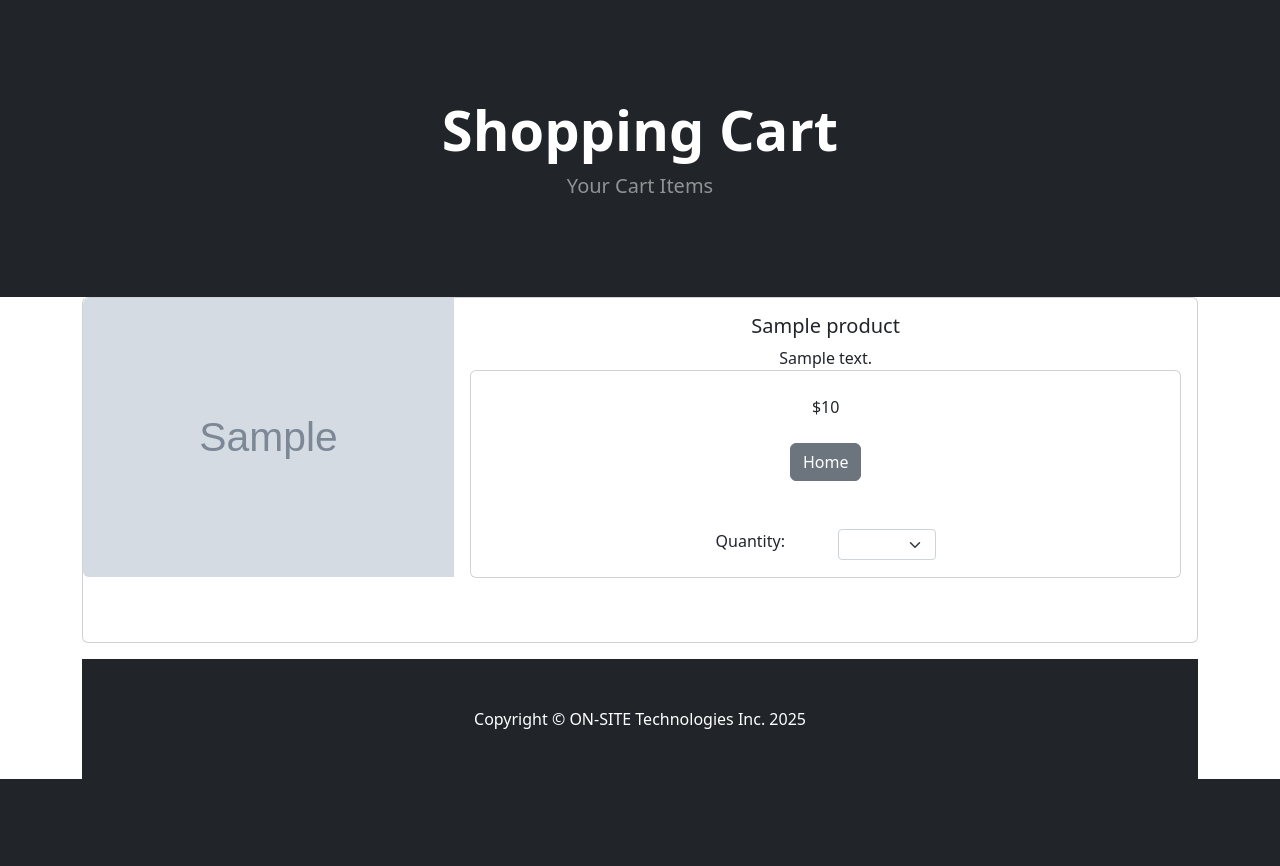
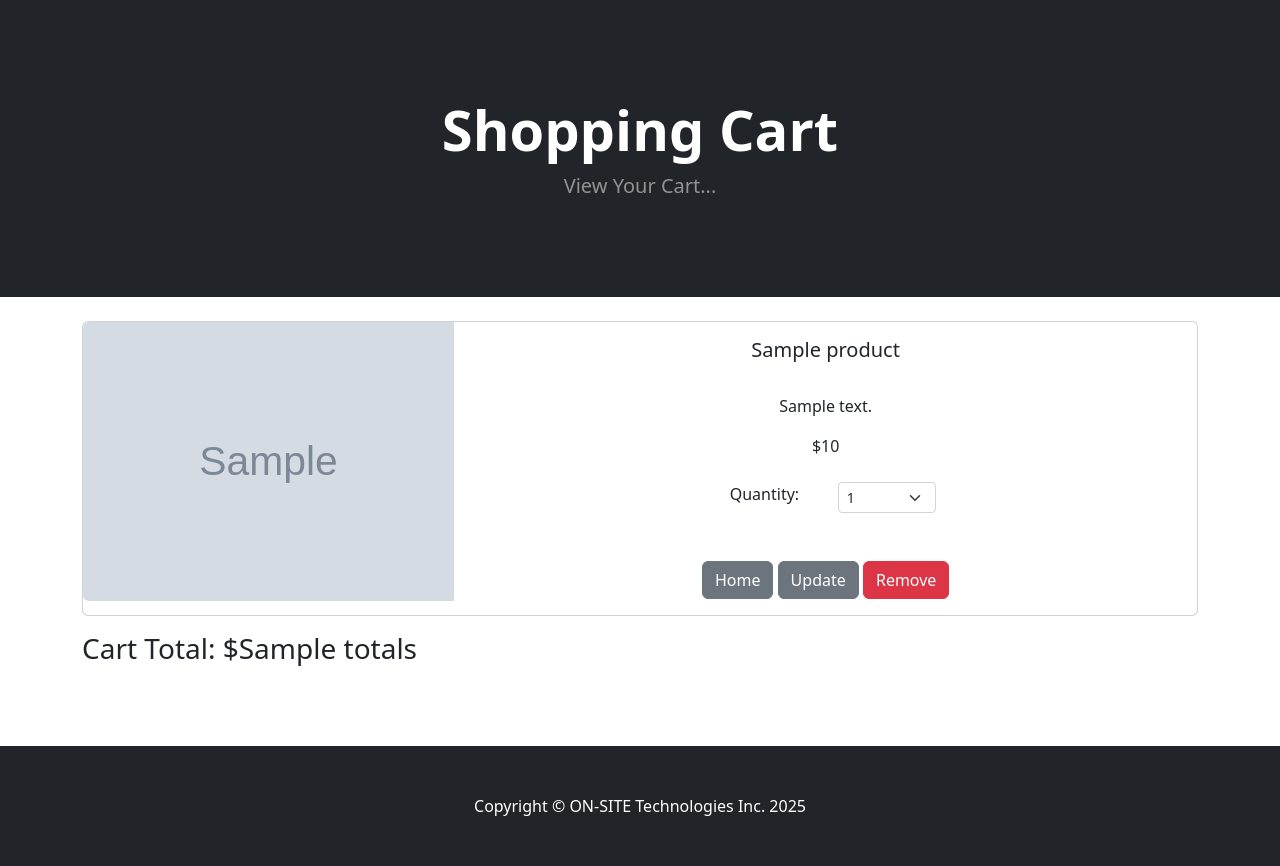
Before and after one commit to OTI-AB/CodemyEcom, a Django app: template cart/templates/cart_summary.html in a window 1280 px wide. Shown: the part 56-922 px from the top of the page. Before the commit the page ends 835 px from the top, so only its background shows below. Run offline with Django 5.2, Linux system fonts and the light colour scheme; the template is opened without the code that fills it: most values are stand-ins (such as "Sample title", 1, 10 or a date in 2020); grey boxes marked "Sample" are stand-in pictures.

Commit message:
Cart update, delete, totals

```diff
--- a/cart/cart.py
+++ b/cart/cart.py
@@ -42,3 +42,43 @@ class Cart():
     # Get ids in cart
     quantities = self.cart
     return quantities
+
+  def update(self, product, quantity):
+    product_id = str(product)
+    product_qty = int(quantity)
+
+    # Get cart
+    ourcart = self.cart
+    # Update cart dictionary
+    ourcart[product_id] = product_qty
+
+    self.session.modified = True
+
+    new_cart = self.cart
+    return new_cart
+
+  def delete(self, product):
+    product_id = str(product)
+    # Delete item
+    if product_id in self.cart:
+      del self.cart[product_id]
+
+    self.session.modified = True
+
+  def cart_total(self):
+    # Get product ids {'4': 2, '3': 1}
+    product_ids = self.cart.keys()
+    # Look up keys in product db model
+    products = Product.objects.filter(id__in=product_ids)
+    quantities = self.cart
+    total = 0
+
+    for key, value in quantities.items():
+      key = int(key)
+      for product in products:
+        if product.id == key:
+          if product.is_sale:
+            total += (value * product.sale_price)
+          else:
+            total += (value * product.price)
+    return total
--- a/cart/templates/cart_summary.html
+++ b/cart/templates/cart_summary.html
@@ -1,21 +1,22 @@
 {% extends 'base.html' %}
 
-{% load static %}
 
 {% block content %}
+
         <!-- Header-->
         <header class="bg-dark py-5">
             <div class="container px-4 px-lg-5 my-5">
                 <div class="text-center text-white">
                     <h1 class="display-4 fw-bolder">Shopping Cart</h1>
-            <p class="lead fw-normal text-white-50 mb-0">Your Cart Items</p>
+                    <p class="lead fw-normal text-white-50 mb-0">View Your Cart...</p>
                 </div>
             </div>
         </header>
+        <br/>
+        <div class="container">
+        {% if cart_products %}
+        	{% for product in cart_products %}
 
-<div class="container">
-  {% if cart_products%}
-    {% for product in cart_products %}
 <div class="card mb-3">
   <div class="row g-0">
     <div class="col-md-4">
@@ -25,45 +26,42 @@
       <div class="card-body">
         <center>
         <h5 class="card-title">{{ product.name }}</h5>
-                <p class="card-text">{{ product.description}}</p>
-              </center>
+        <br/>
+        <p class="card-text justified">{{ product.description }}</p>
+
         {% if product.is_sale %}
-                  <div class="col mb-5">
-                    <div class="card h-50">
-                        <!-- Sale Badge(from template) -->
-                          <div class="badge bg-light text-black position-absolute" style="top: 0.5rem; right: 0.5rem">Sale</div>
-                        <!-- Product details-->
-                        <div class="card-body p-4">
-                            <div class="text-center">
-                                <!-- Sale (from template)-->
-                                <div class="d-flex justify-content-center small text-info mb-2">
+        <div class="d-flex justify-content-center small text-warning mb-2">
                 <div class="bi-star-fill"></div>
-                                    &nbsp;&nbsp;Sale!!&nbsp;&nbsp;
+                &nbsp;&nbsp;Sale!&nbsp;&nbsp;
                 <div class="bi-star-fill"></div>
                 </div>
+
                 <!-- Product price-->
-                                  <strike>${{ product.price }}</strike>
+                <strike>
+                ${{ product.price }}
+                </strike>
+                &nbsp;
                 ${{ product.sale_price }}
-                            </div>
-                        </div>
-                        <!-- Product actions-->
-                         <div>
-                          <center>
-                            <a href="{% url 'home' %}" class="btn btn-secondary">Home</a>
-                          </center>
+
+
+
+        {% else %}
+            ${{ product.price }}
+
+        {% endif %}
             <br/><br/>
         <div class="row justify-content-center">
     <div class="col-md-2">Quantity:</div>
                 <div class="col-md-2">
-                              <select class="form-select form-select-sm" id="qty-cart">
-                                <option selected>
-                                  {% for key, value in quantities.items%}
+                <select class="form-select form-select-sm" id="select{{product.id}}">
+
+            {% for key, value in quantities.items %}
                 {% if key == product.id|slugify %}
-                                      {{ value }}
+            <option selected>{{ value }}</option>
                 {% endif %}
             {% endfor %}
 
-                                </option>
+
                   <option value="1">1</option>
                   <option value="2">2</option>
                   <option value="3">3</option>
@@ -73,59 +71,95 @@
                 </div>
             </div>
             <br/><br/>
-                      </div>
-                  </div>
-                </div>
-                {% else %}
-                  <div class="col mb-5">
-                      <div class="card h-50">
-                          <!-- Product details-->
-                          <div class="card-body p-4">
-                              <div class="text-center">
-                                  <!-- Product price-->
-                                  ${{ product.price }}
-                              </div>
-                          </div>
-                          <!-- Product actions-->
-                        <div>
-                          <center>
         <a href="{% url 'home' %}" class="btn btn-secondary">Home</a>
+        <button type="button" data-index="{{product.id}}" class="btn btn-secondary update-cart">Update</button>
+        <button type="button" data-index="{{product.id}}" class="btn btn-danger delete-product">Remove</button>
+
     </center>
-                          <br/><br/>
-                          <div class="row justify-content-center">
-                            <div class="col-md-2">Quantity:</div>
-                              <div class="col-md-2">
-                                <select class="form-select form-select-sm" id="qty-cart">
-                                  <option selected>
-                                    {% for key, value in quantities.items%}
-                                      {% if key == product.id|slugify %}
-                                        {{ value }}
-                                      {% endif %}
-                                    {% endfor %}
-
-                                  </option>
-                                  <option value="1">1</option>
-                                  <option value="2">2</option>
-                                  <option value="3">3</option>
-                                  <option value="4">4</option>
-                                  <option value="5">5</option>
-                                </select>
-                             </div>
-                          <br/><br/>
-                        </div>
-                      </div>
-                  </div>
-                {% endif %}
       </div>
     </div>
   </div>
 </div>
+
+
+
         	{% endfor %}
+        <h3>Cart Total: ${{ totals }}</h3>
+            <br/><br/><br/>
         	{% else %}
-    <br/>
-    Shopping cart is empty
-    <br/><br/><br/><br/><br/>
+        	There's Nothing In Your Cart...
+          <a href="{% url 'home' %}" class="btn btn-secondary">Continue Shopping?</a>
+        	<br/><br/><br/><br/><br/><br/><br/><br/><br/><br/><br/><br/><br/><br/><br/><br/>
         {% endif %}
     	</div>
 
+
+
+
+<script>
+// Update Cart
+$(document).on('click', '.update-cart', function(e){
+    e.preventDefault();
+    // grab the product id
+    var productid = $(this).data('index');
+
+    $.ajax({
+    type: 'POST',
+    url: '{% url "cart_update" %}',
+    data: {
+      product_id: $(this).data('index'),
+      product_qty: $('#select' + productid + ' option:selected').text(),
+      csrfmiddlewaretoken: '{{ csrf_token }}',
+      action: 'post'
+    },
+    success: function(json){
+        //console.log(json)
+        //document.getElementById("cart_quantity").textContent = json.qty
+        location.reload();
+    },
+
+    error: function(xhr, errmsg, err){
+
+    }
+
+
+    });
+
+})
+
+// Delete Item From Cart
+$(document).on('click', '.delete-product', function(e){
+    e.preventDefault();
+    // grab the product id
+    //var productid = $(this).data('index');
+
+    $.ajax({
+    type: 'POST',
+    url: '{% url "cart_delete" %}',
+    data: {
+      product_id: $(this).data('index'),
+      csrfmiddlewaretoken: '{{ csrf_token }}',
+      action: 'post'
+    },
+    success: function(json){
+        //console.log(json)
+        //document.getElementById("cart_quantity").textContent = json.qty
+        location.reload();
+    },
+
+    error: function(xhr, errmsg, err){
+
+    }
+
+
+    });
+
+})
+
+
+
+
+</script>
+
+
 {% endblock %}
--- a/store/templates/product.html
+++ b/store/templates/product.html
@@ -88,15 +88,9 @@ $(document).on('click', '#add-cart', function(e){
 
         }
 
-
     });
 
-
-
 })
-
-
-
 
 </script>
 
```
Also changed, not shown: cart/templates/cart_summary copy.html (added, +161 -0 lines), cart/views.py (+27 -6 lines), db.sqlite3. Lines whose indentation alone changed are shown as unchanged.
